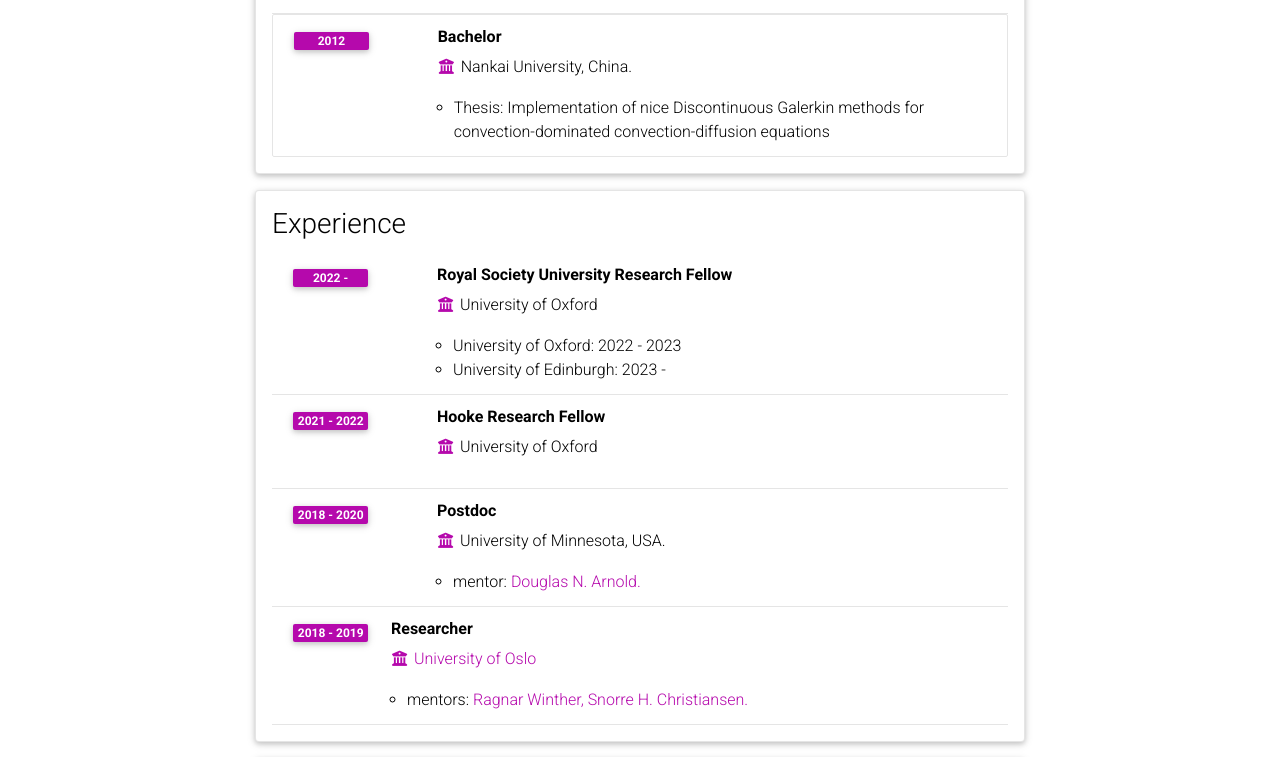
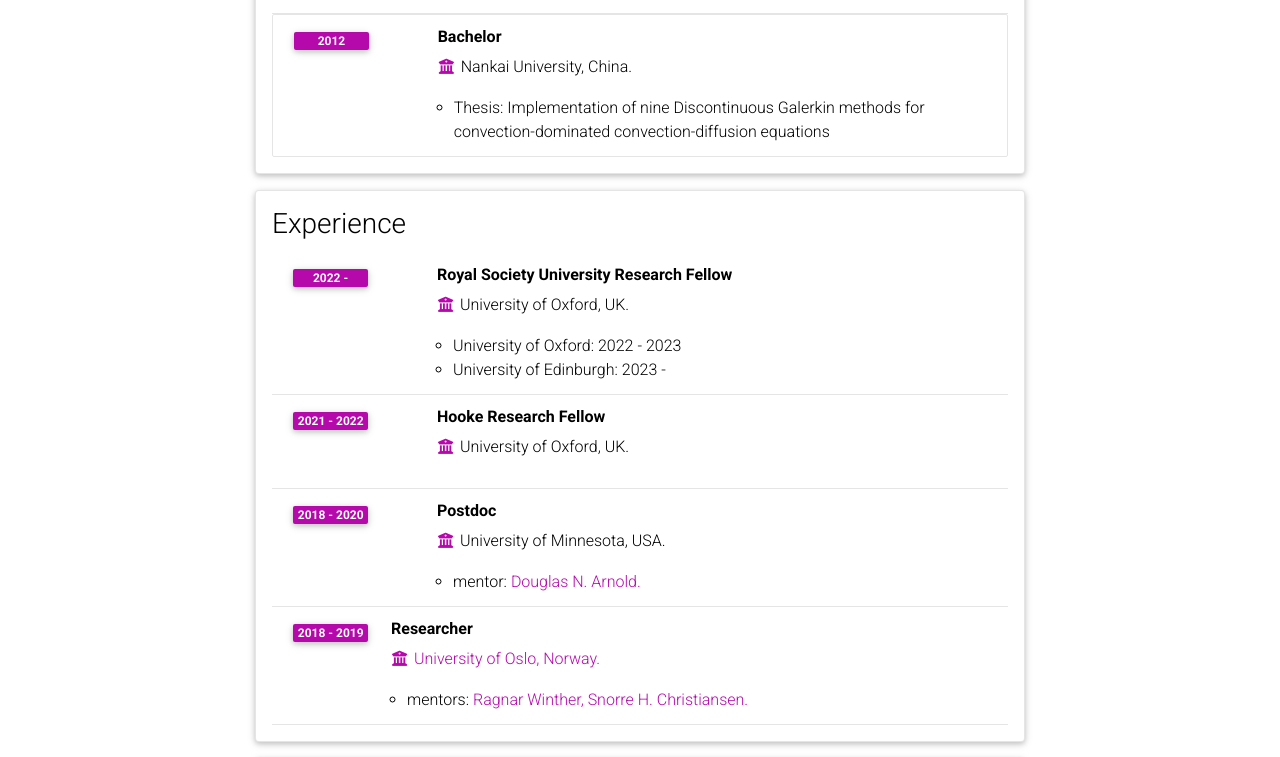
Before and after one commit to kaibohu/kaibohu.github.io, a Jekyll site: the page built from _pages/cv.md, in a window 1280 px wide and 1400 px high, scrolled down 599 px. Shown: the part 162-919 px from the top of the window. Built offline with Jekyll 4.4.1, drawn with Linux system fonts in a browser that asks for light colours; comment, search, counter and statistics services are not loaded; a style sheet for code colours, icons or effects is not loaded.

Commit message:
Update cv.yml

```diff
--- a/_data/cv.yml
+++ b/_data/cv.yml
@@ -21,14 +21,14 @@
       institution: Nankai University, China.
       year: 2012
       description:
-        - "Thesis: Implementation of nice Discontinuous Galerkin methods for convection-dominated convection-diffusion equations"
+        - "Thesis: Implementation of nine Discontinuous Galerkin methods for convection-dominated convection-diffusion equations"
 
 
 - title: Experience
   type: time_table
   contents:
     - title: Royal Society University Research Fellow
-      institution: University of Oxford
+      institution: University of Oxford, UK.
       year: 2022 -
       description:
         - "University of Oxford: 2022 - 2023"
@@ -36,7 +36,7 @@
 
 
     - title: Hooke Research Fellow
-      institution: University of Oxford
+      institution: University of Oxford, UK.
       year: 2021 - 2022
 
     - title: Postdoc
@@ -46,7 +46,7 @@
         - "mentor: <a href='https://www-users.cse.umn.edu/~arnold/'>Douglas N. Arnold."
 
     - title: Researcher
-      institution: University of Oslo
+      institution: University of Oslo, Norway.
       year: 2018 - 2019
       description:
         - "mentors: <a href='https://www.mn.uio.no/math/english/people/aca/rwinther/index.html'>Ragnar Winther, <a href='https://www.mn.uio.no/math/english/people/aca/snorrec/index.html'>Snorre H. Christiansen."
```
